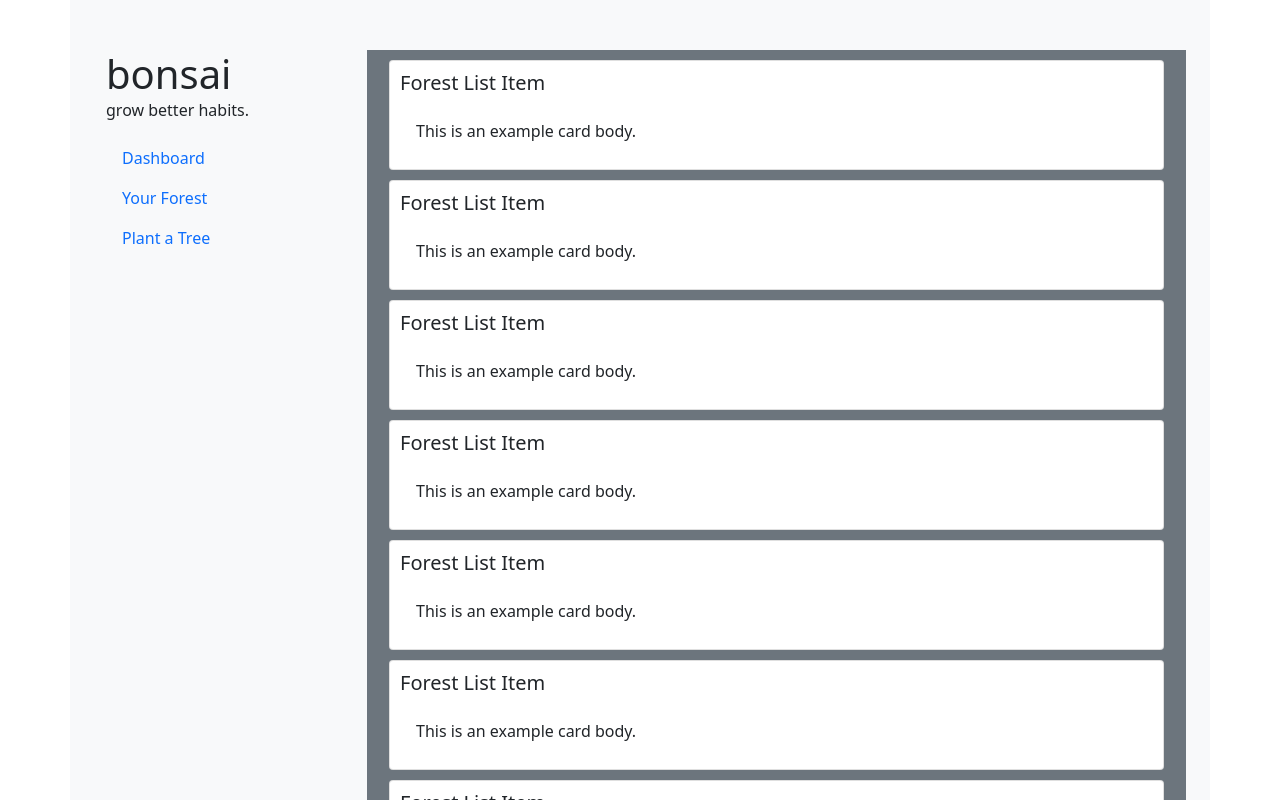
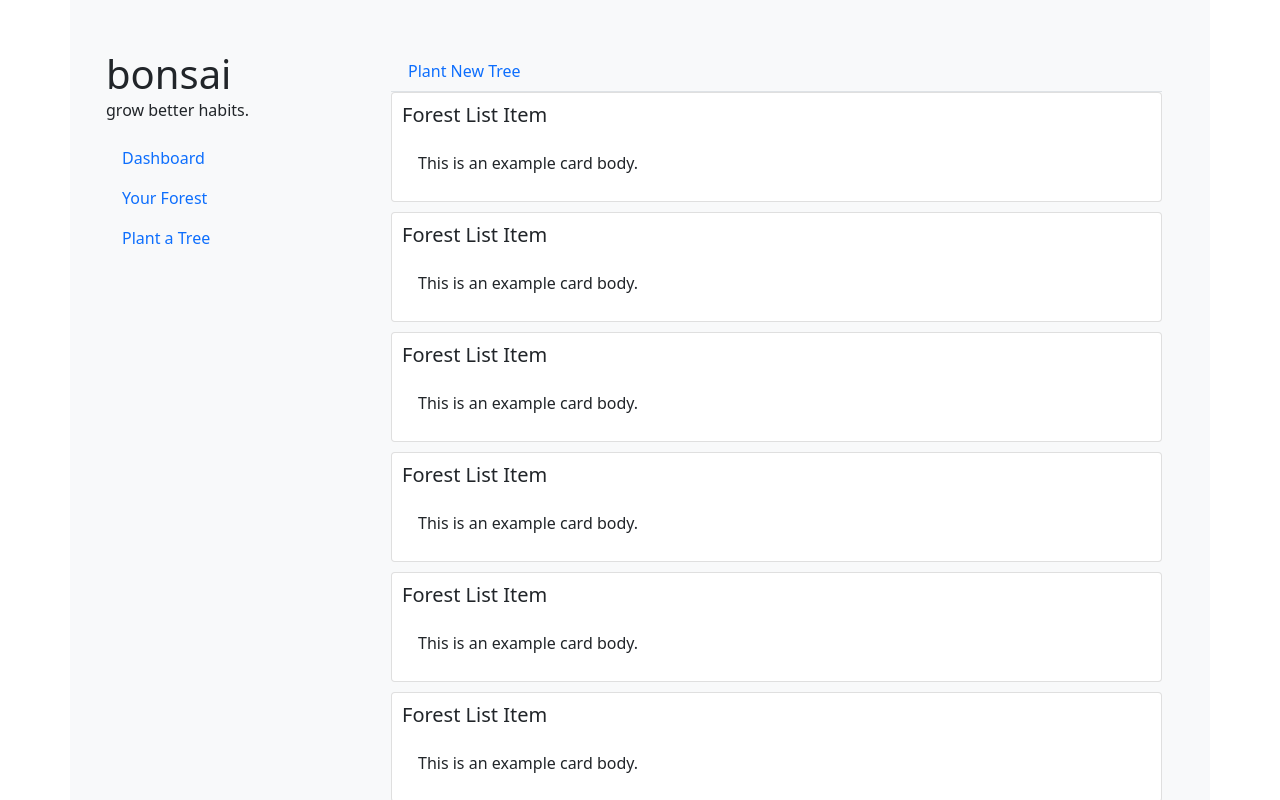
Before and after one commit to alex-lc/bonsai, a React (Create React App) app: page /dashboard/forest in a window 1280 px wide. Shown: the top 800 px of the page. Built offline with nearby package versions, Linux system fonts and the light colour scheme.

Commit message:
Basic layout and nav for temporary user controls on forest page.

```diff
--- a/package.json
+++ b/package.json
@@ -10,6 +10,7 @@
     "@types/node": "^12.20.37",
     "@types/react": "^17.0.37",
     "@types/react-dom": "^17.0.11",
+    "@types/styled-components": "^5.1.18",
     "bootstrap": "^5.1.3",
     "react": "^17.0.2",
     "react-bootstrap": "^2.0.3",
--- a/src/components/forest/ForestList.tsx
+++ b/src/components/forest/ForestList.tsx
@@ -1,6 +1,7 @@
 // bootstrap
 import { Container } from "react-bootstrap";
 // components
+import ForestUserControls from "./controls/ForestUserControls";
 import ForestListItem from "./ForestListItem";
 
 const ForestList = () => {
@@ -8,7 +9,8 @@ const ForestList = () => {
   const placeholderItems = [1, 1, 1, 1, 1, 1, 1, 1, 1, 1];
 
   return (
-    <Container style={{ padding: "10px" }}>
+    <Container>
+      <ForestUserControls />
       {placeholderItems.map((item) => {
         return <ForestListItem />;
       })}
--- /dev/null
+++ b/src/components/forest/controls/ForestUserControls.tsx
@@ -0,0 +1,22 @@
+import styled from "styled-components";
+
+import { Nav } from "react-bootstrap";
+
+const ForestUserControls = () => {
+  return (
+    <ForestUserControlsContaier>
+      <Nav variant="tabs">
+        <Nav.Item>
+          <Nav.Link href="/dashboard/plant-tree">Plant New Tree</Nav.Link>
+        </Nav.Item>
+      </Nav>
+    </ForestUserControlsContaier>
+  );
+};
+
+export default ForestUserControls;
+
+const ForestUserControlsContaier = styled.div`
+  width: 100%;
+  margin: 0;
+`;
--- a/src/views/dashboard/DashboardView.tsx
+++ b/src/views/dashboard/DashboardView.tsx
@@ -18,7 +18,7 @@ const DashboardView = () => {
         <Logo />
         <DashNav />
       </Container>
-      <Container className="w-75 bg-secondary">
+      <Container className="w-75">
         <DashStatistics />
       </Container>
     </Container>
--- a/src/views/dashboard/forest/ForestView.tsx
+++ b/src/views/dashboard/forest/ForestView.tsx
@@ -14,7 +14,7 @@ const ForestView = () => {
         <Logo />
         <DashNav />
       </Container>
-      <Container className="w-75 bg-secondary">
+      <Container className="w-75">
         <ForestList />
       </Container>
     </Container>
```
Also changed, not shown: 1 other file (tests, documents, lock files or other folders).
